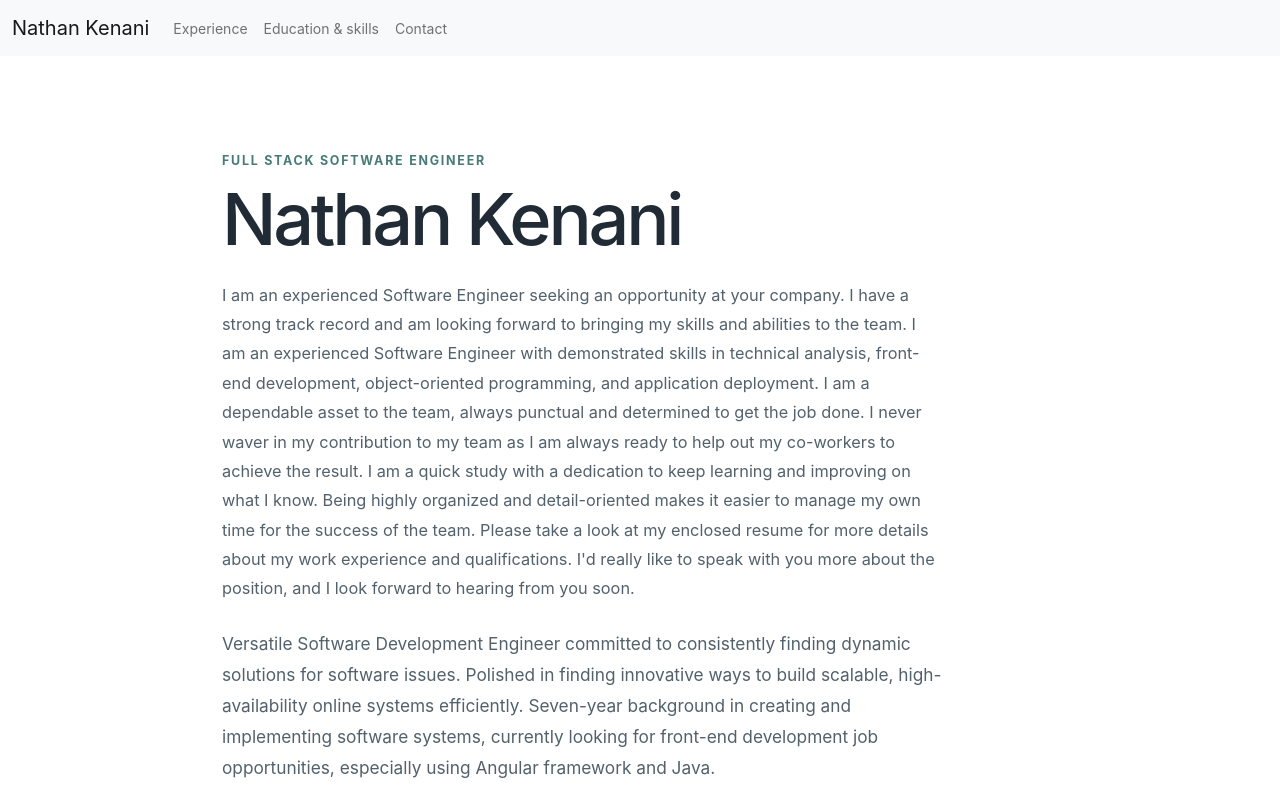
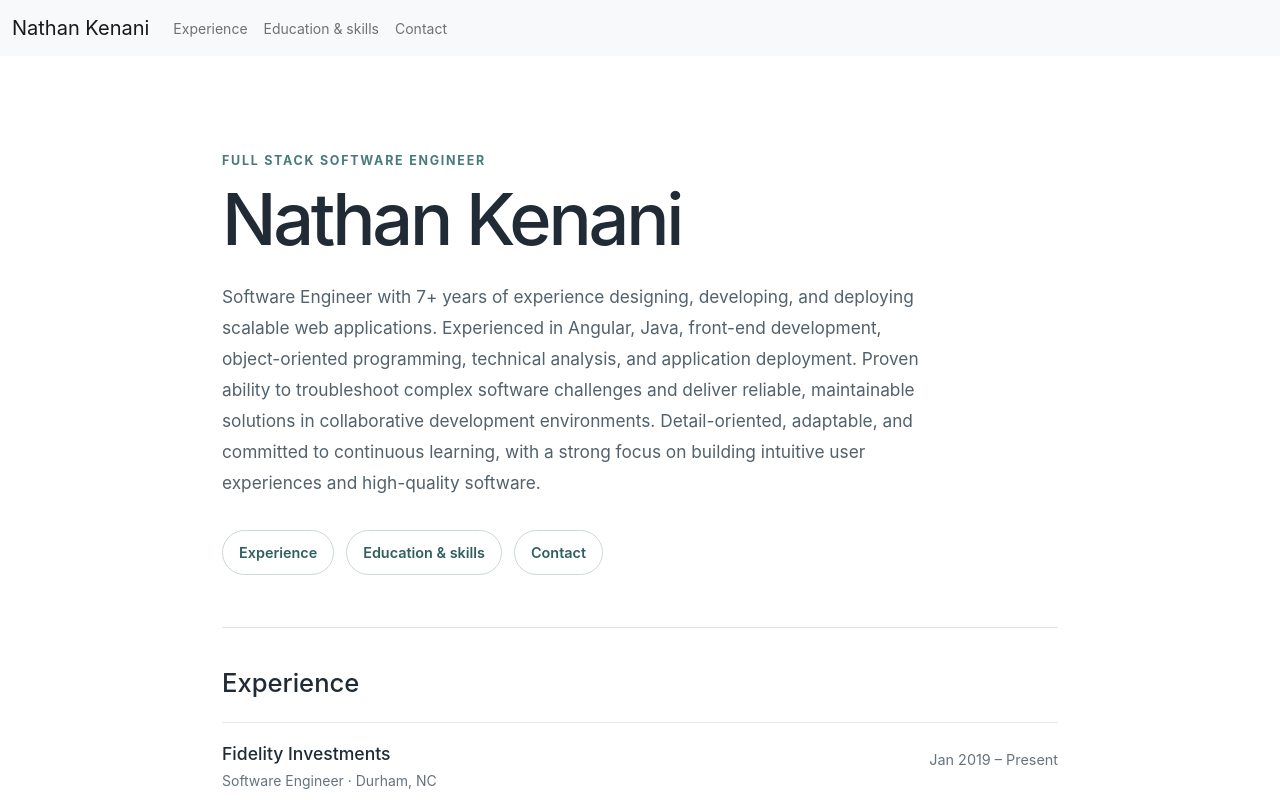
Before and after one commit to NathanKenani/myResume, an Angular app in the folder myResume/: page /home in a window 1280 px wide. Shown: the top 800 px of the page. Built offline with nearby package versions, Linux system fonts and the light colour scheme.

Commit message:
Updating summary

```diff
--- a/myResume/src/app/components/home/home.component.html
+++ b/myResume/src/app/components/home/home.component.html
@@ -3,7 +3,6 @@
   <header class="intro">
     <p class="eyebrow">{{ resume.profile.title }}</p>
     <h1>{{ resume.profile.name }}</h1>
-    <p class="introduction">{{ resume.profile.introduction }}</p>
     <p class="summary">{{ resume.profile.summary }}</p>
     <nav class="section-links" aria-label="Resume sections">
       <a routerLink="/experience">Experience</a>
--- a/myResume/src/assets/data.json
+++ b/myResume/src/assets/data.json
@@ -2,7 +2,7 @@
   "profile": {
     "name": "Nathan Kenani",
     "title": "Full Stack Software Engineer",
-    "summary": "Versatile Software Development Engineer committed to consistently finding dynamic solutions for software issues. Polished in finding innovative ways to build scalable, high-availability online systems efficiently. Seven-year background in creating and implementing software systems, currently looking for front-end development job opportunities, especially using Angular framework and Java.",
+    "summary": "Software Engineer with 7+ years of experience designing, developing, and deploying scalable web applications. Experienced in Angular, Java, front-end development, object-oriented programming, technical analysis, and application deployment. Proven ability to troubleshoot complex software challenges and deliver reliable, maintainable solutions in collaborative development environments. Detail-oriented, adaptable, and committed to continuous learning, with a strong focus on building intuitive user experiences and high-quality software.",
     "introduction": "I am an experienced Software Engineer seeking an opportunity at your company. I have a strong track record and am looking forward to bringing my skills and abilities to the team. I am an experienced Software Engineer with demonstrated skills in technical analysis, front-end development, object-oriented programming, and application deployment. I am a dependable asset to the team, always punctual and determined to get the job done. I never waver in my contribution to my team as I am always ready to help out my co-workers to achieve the result. I am a quick study with a dedication to keep learning and improving on what I know. Being highly organized and detail-oriented makes it easier to manage my own time for the success of the team. Please take a look at my enclosed resume for more details about my work experience and qualifications. I'd really like to speak with you more about the position, and I look forward to hearing from you soon.",
     "contact": {
       "address": ["1509 Mary Frances Pl", "Raleigh, NC 27606"],
```
